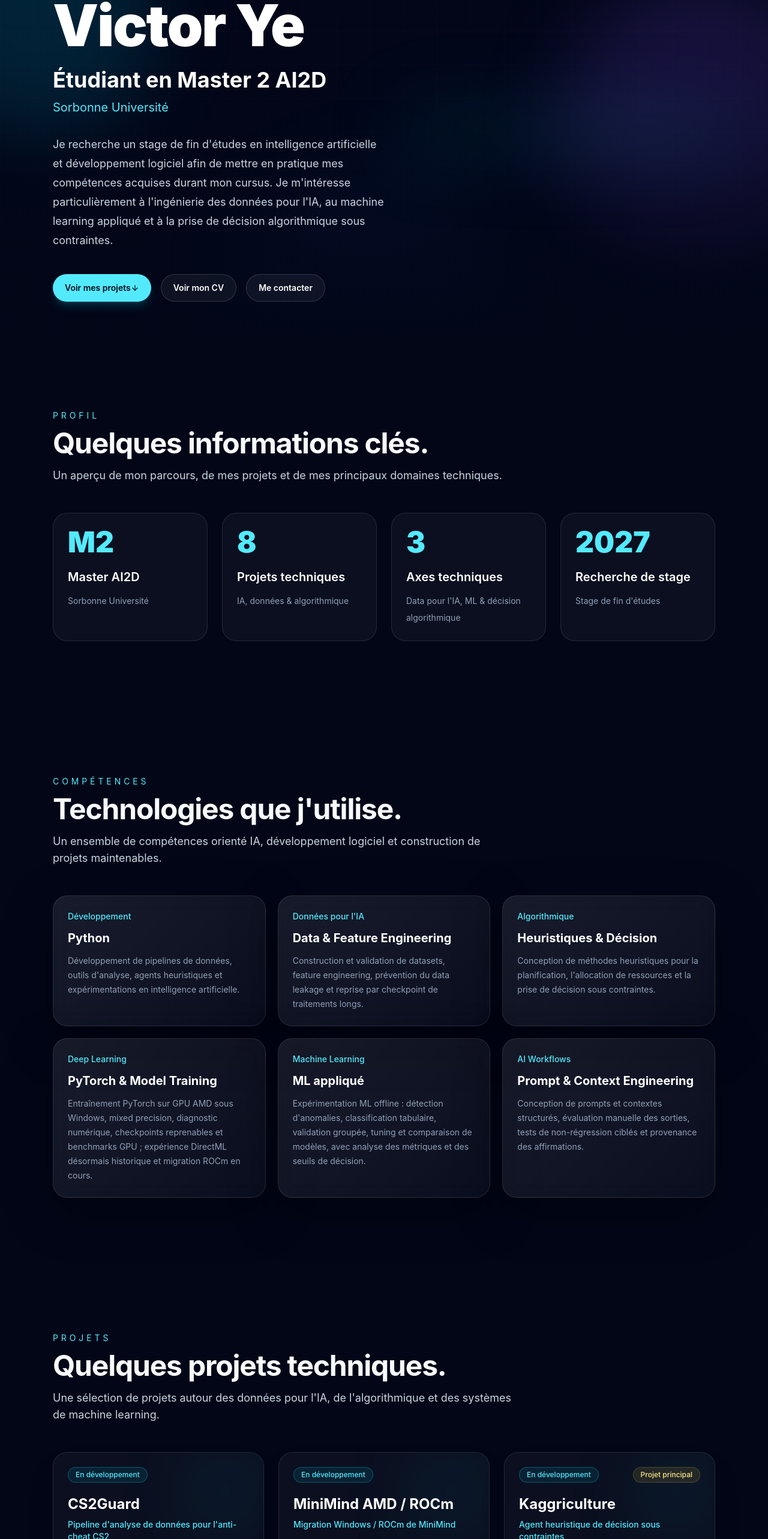
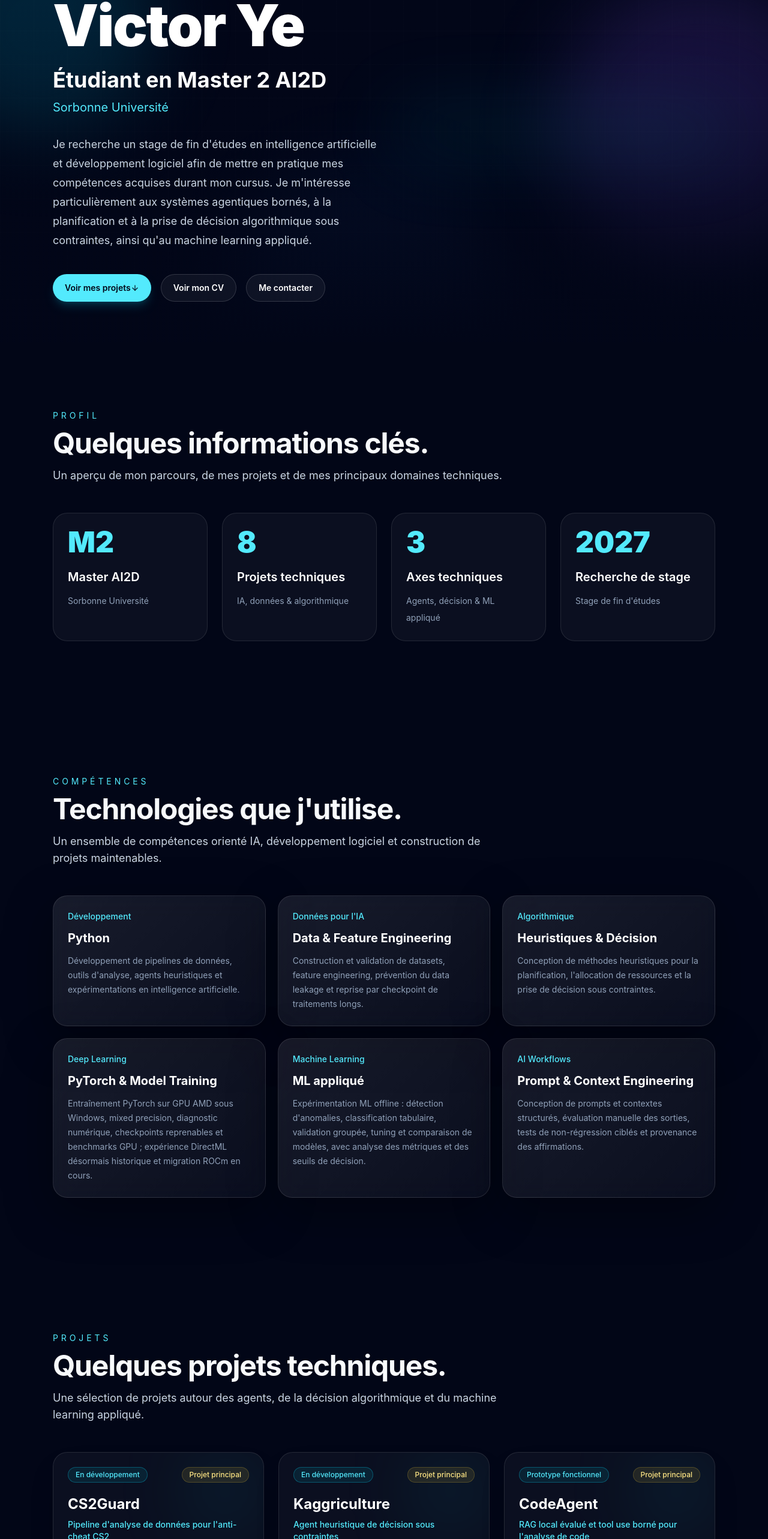
Before and after one commit to Driw0x/Driw0x.github.io, a React (Vite) app: page / in a window 1280 px wide. Shown: the part 229-2795 px from the top of the page at 60% size. Built offline with nearby package versions, Linux system fonts and the light colour scheme.

Commit message:
feat(portfolio): synchroniser CodeAgent et le positionnement IA

```diff
--- a/src/components/sections/About.tsx
+++ b/src/components/sections/About.tsx
@@ -17,7 +17,7 @@ const stats = [
   {
     value: "3",
     label: "Axes techniques",
-    description: "Data pour l'IA, ML & décision algorithmique",
+    description: "Agents, décision & ML appliqué",
   },
   {
     value: "2027",
--- a/src/components/sections/Hero.tsx
+++ b/src/components/sections/Hero.tsx
@@ -35,8 +35,8 @@ export default function Hero() {
             <p className="mt-8 max-w-3xl text-lg leading-8 text-slate-300">
               Je recherche un stage de fin d'études en intelligence artificielle et développement logiciel
               afin de mettre en pratique mes compétences acquises durant mon cursus. Je m'intéresse particulièrement
-              à l'ingénierie des données pour l'IA, au machine learning appliqué et à la prise de décision
-              algorithmique sous contraintes.
+              aux systèmes agentiques bornés, à la planification et à la prise de décision algorithmique
+              sous contraintes, ainsi qu'au machine learning appliqué.
             </p>
 
             <div className="mt-10 flex flex-wrap gap-4">
--- a/src/components/sections/Projects.tsx
+++ b/src/components/sections/Projects.tsx
@@ -10,11 +10,11 @@ export default function Projects() {
         <SectionTitle
           eyebrow="Projets"
           title="Quelques projets techniques."
-          description="Une sélection de projets autour des données pour l'IA, de l'algorithmique et des systèmes de machine learning."
+          description="Une sélection de projets autour des agents, de la décision algorithmique et du machine learning appliqué."
         />
 
         <div className="mt-12 grid gap-6 md:grid-cols-3">
-          {projects.slice(0, 3).map((project) => (
+          {projects.filter((project) => project.featured).slice(0, 3).map((project) => (
             <ProjectCard key={project.title} project={project} />
           ))}
         </div>
--- a/src/data/projects.ts
+++ b/src/data/projects.ts
@@ -21,7 +21,7 @@ export const projects: Project[] = [
 
     status: "En développement",
 
-    featured: false,
+    featured: true,
   },
 
   {
@@ -72,10 +72,10 @@ export const projects: Project[] = [
   {
     title: "CodeAgent",
 
-    subtitle: "Pipeline RAG local sourcé pour l'analyse de code",
+    subtitle: "RAG local évalué et tool use borné pour l'analyse de code",
 
     description:
-      "Assistant local d'analyse de code Python : segmentation AST, retrieval FAISS avec reranking lexical, puis génération sourcée via Ollama et Qwen2.5-Coder 14B, retenu après comparaison de sept LLM locaux. M4 ajoute un index persistant, sa mise à jour incrémentale et un historique. Un benchmark de 25 questions mesure le retrieval ; les réponses RAG, le grounding et les citations restent sans évaluation de bout en bout.",
+      "Assistant local d'analyse de code Python combinant retrieval hybride, RAG sourcé avec citations et grounding, puis orchestration bornée de tools read-only via MCP. Des benchmarks internes couvrent le retrieval, les réponses RAG et le tool use. Le prototype ne démontre ni autonomie générale, ni mémoire conversationnelle, ni planification multi-étapes, ni système de production.",
 
     technologies: [
       "Python",
@@ -83,11 +83,14 @@ export const projects: Project[] = [
       "FAISS",
       "RAG",
       "Ollama",
+      "MCP",
     ],
 
     github: "https://github.com/Driw0x/CodeAgent",
 
     status: "Prototype fonctionnel",
+
+    featured: true,
   },
 
   {
```
Also changed, not shown: 1 other file (tests, documents, lock files or other folders).
